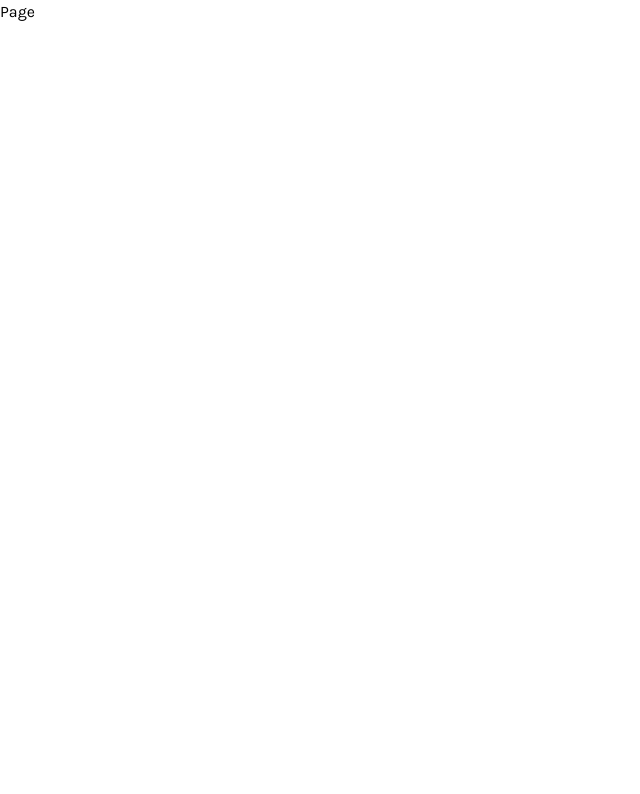
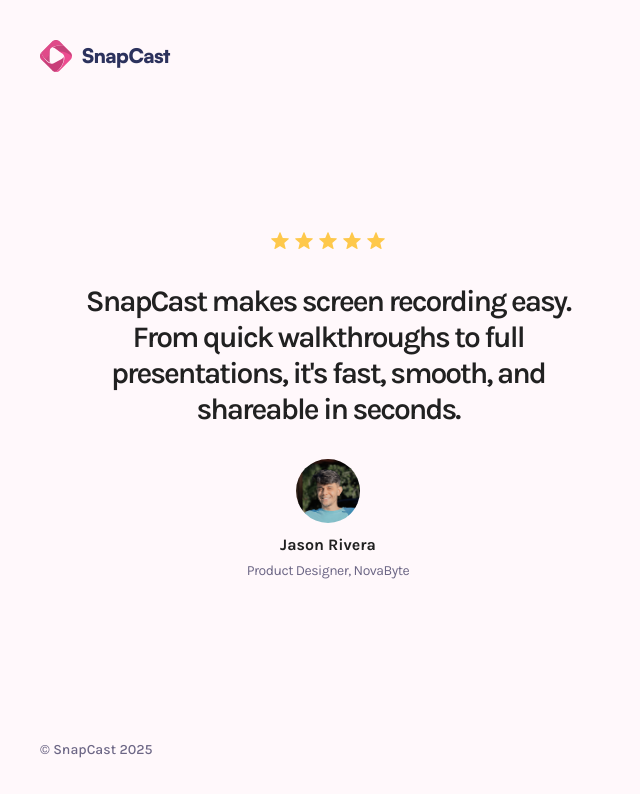
Before and after one commit to meltjacTechs/SnapCast, a Next.js app: page /sign-in in a window 1280 px wide. Shown: the top 794 px of the page, without its empty margins (0-640 px from the left). Built offline with nearby package versions, Linux system fonts and the light colour scheme.

Commit message:
feat: enhance Auth component with logo, testimonials, and description

```diff
--- a/app/(auth)/sign-in/page.tsx
+++ b/app/(auth)/sign-in/page.tsx
@@ -1,8 +1,37 @@
 import React from 'react'
+import Link from "next/link";
+import Image from "next/image";
 
 const Page = () => {
     return (
-        <div>Page</div>
+        <main className="sign-in">
+            <aside className="testimonial">
+                <Link href="/">
+                    <Image src="/assets/icons/logo.svg" alt="logo"  width={32} height={32}/>
+                    <h1>SnapCast</h1>
+                </Link>
+
+                <div className="description">
+                    <section>
+                        <figure>
+                            {Array.from({ length: 5}).map((_, index) => (
+                                <Image src="/assets/icons/star.svg" alt="star"  width={20} height={20} key={index}/>
+                            ))}
+                        </figure>
+                        <p>SnapCast makes screen recording easy. From quick walkthroughs to full presentations, it's fast, smooth, and shareable in seconds.</p>
+
+                        <article>
+                            <Image src="/assets/images/jason.png" alt="jason" width={64} height={64} className="rounded-full aspect-square" />
+                            <div>
+                                <h2>Jason Rivera</h2>
+                                <p>Product Designer, NovaByte</p>
+                            </div>
+                        </article>
+                    </section>
+                </div>
+                <p>© SnapCast {( new Date()).getFullYear()}</p>
+            </aside>
+        </main>
     )
 }
 export default Page
```
